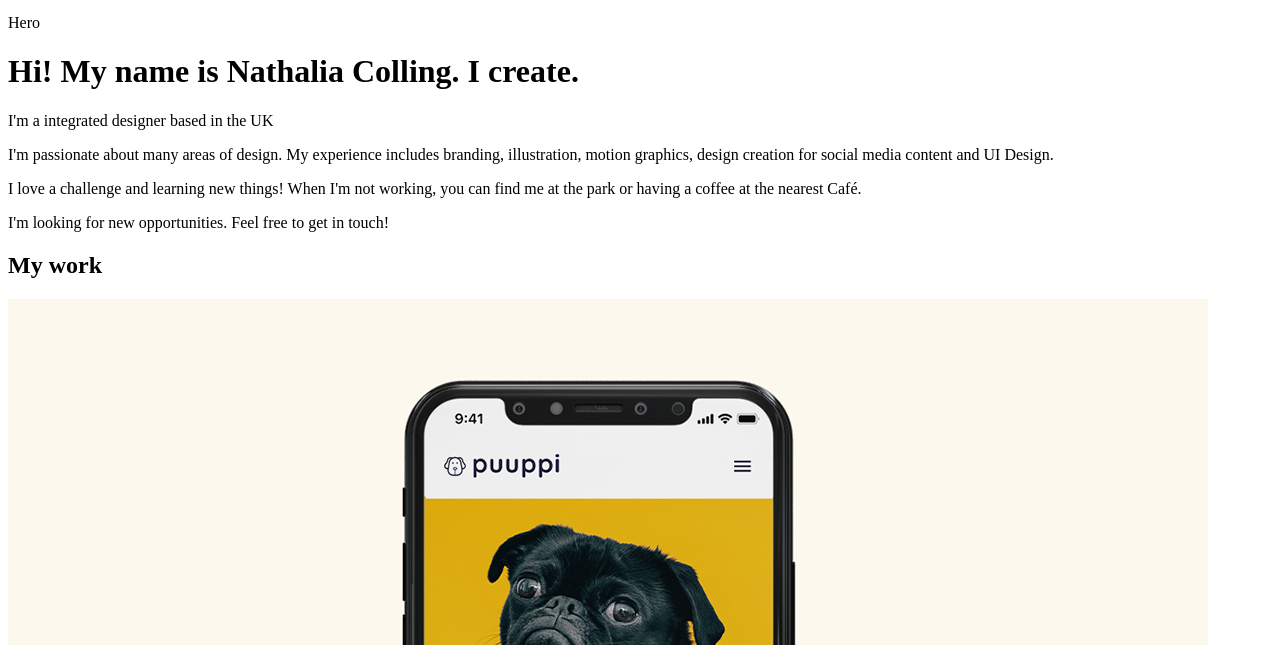
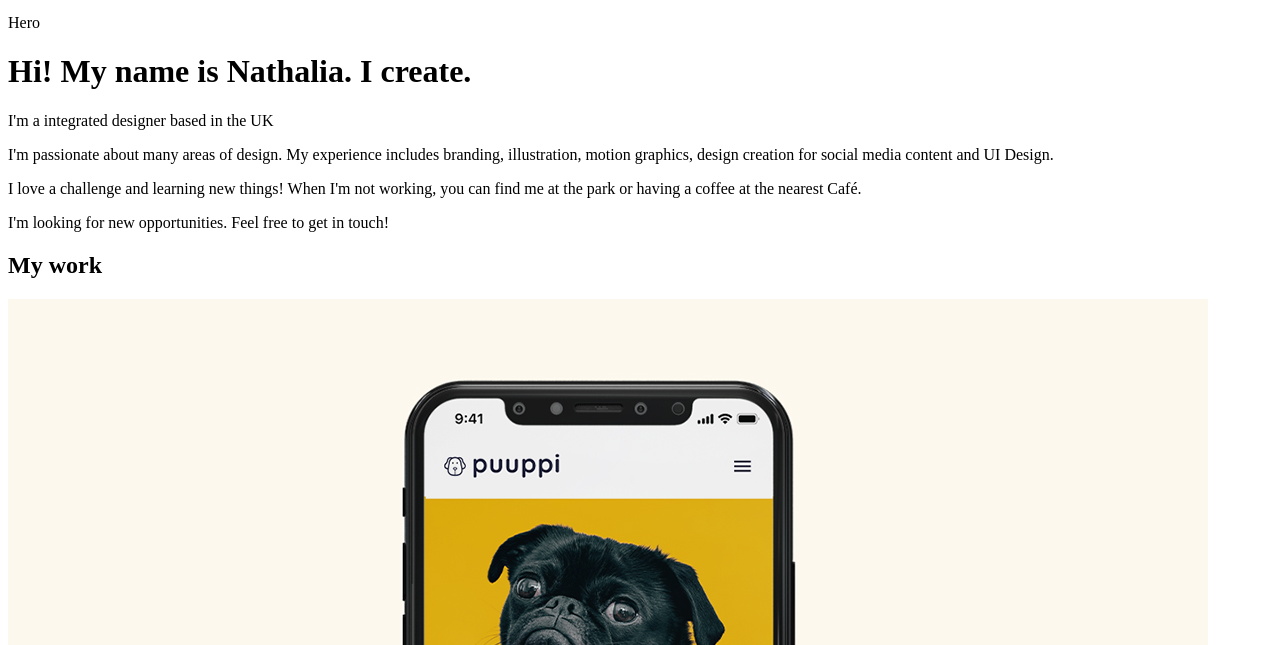
Before and after one commit to nathaliacolling/portfolio-website, a plain HTML site: page index.html in a window 1280 px wide. Shown: the part 155-800 px from the top of the page. Drawn offline with Linux system fonts and the light colour scheme.

Commit message:
updated index page's h1

```diff
--- a/index.html
+++ b/index.html
@@ -23,7 +23,7 @@
 
   <div>
     <div>Hero</div>
-    <h1>Hi! My name is Nathalia Colling. I create.</h1>
+    <h1>Hi! My name is Nathalia. I create.</h1>
     <span>I'm a integrated designer based in the UK</span>
     <p>I'm passionate about many areas of design. My experience
       includes branding, illustration, motion graphics, design creation for social media content and UI Design.</p>
```
